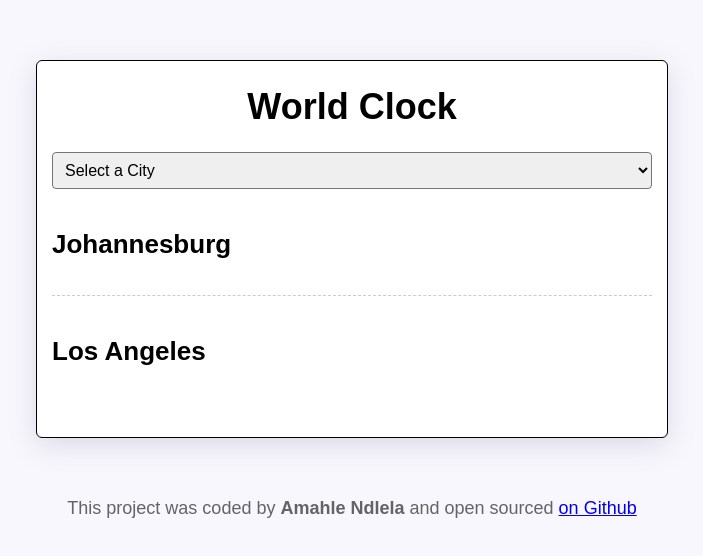
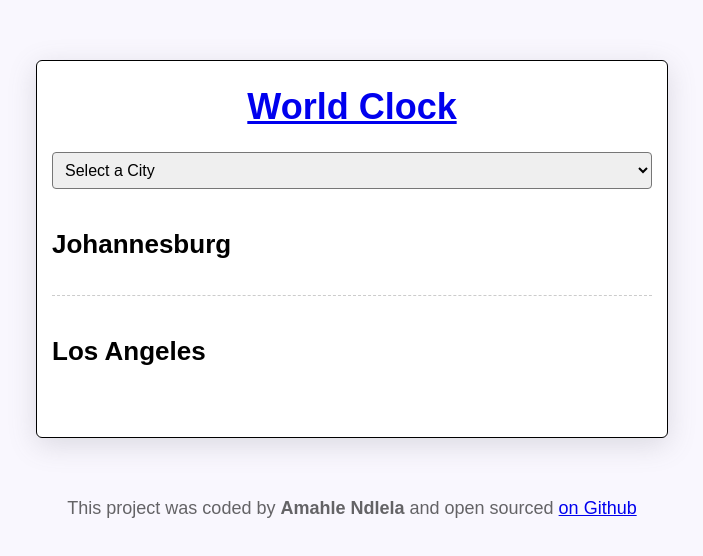
Before and after one commit to AmahleN-codes/WorldClock, a plain HTML site: page index.html in a window 1280 px wide. Shown: the whole page, without its empty margins (288-991 px from the left). Drawn offline with nearby package versions, Linux system fonts and the light colour scheme; a script that the page names is missing.

Commit message:
add link to home page

```diff
--- a/index.html
+++ b/index.html
@@ -10,7 +10,7 @@
   </head>
   <body>
     <div class="container">
-      <h1>World Clock</h1>
+      <h1><a href="/">World Clock</a></h1>
 
       <select name="" id="city">
         <option value="">Select a City</option>
```
